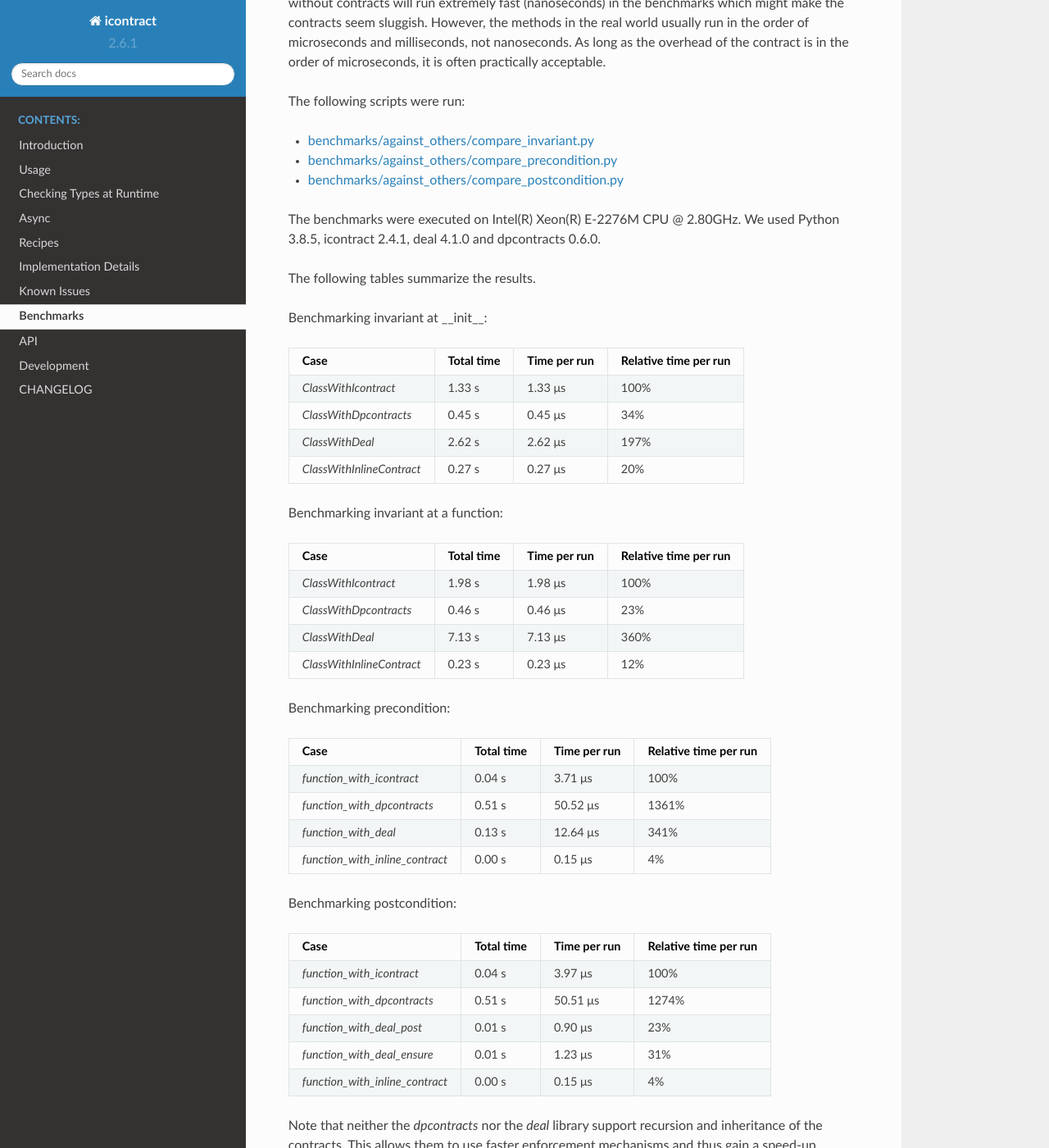
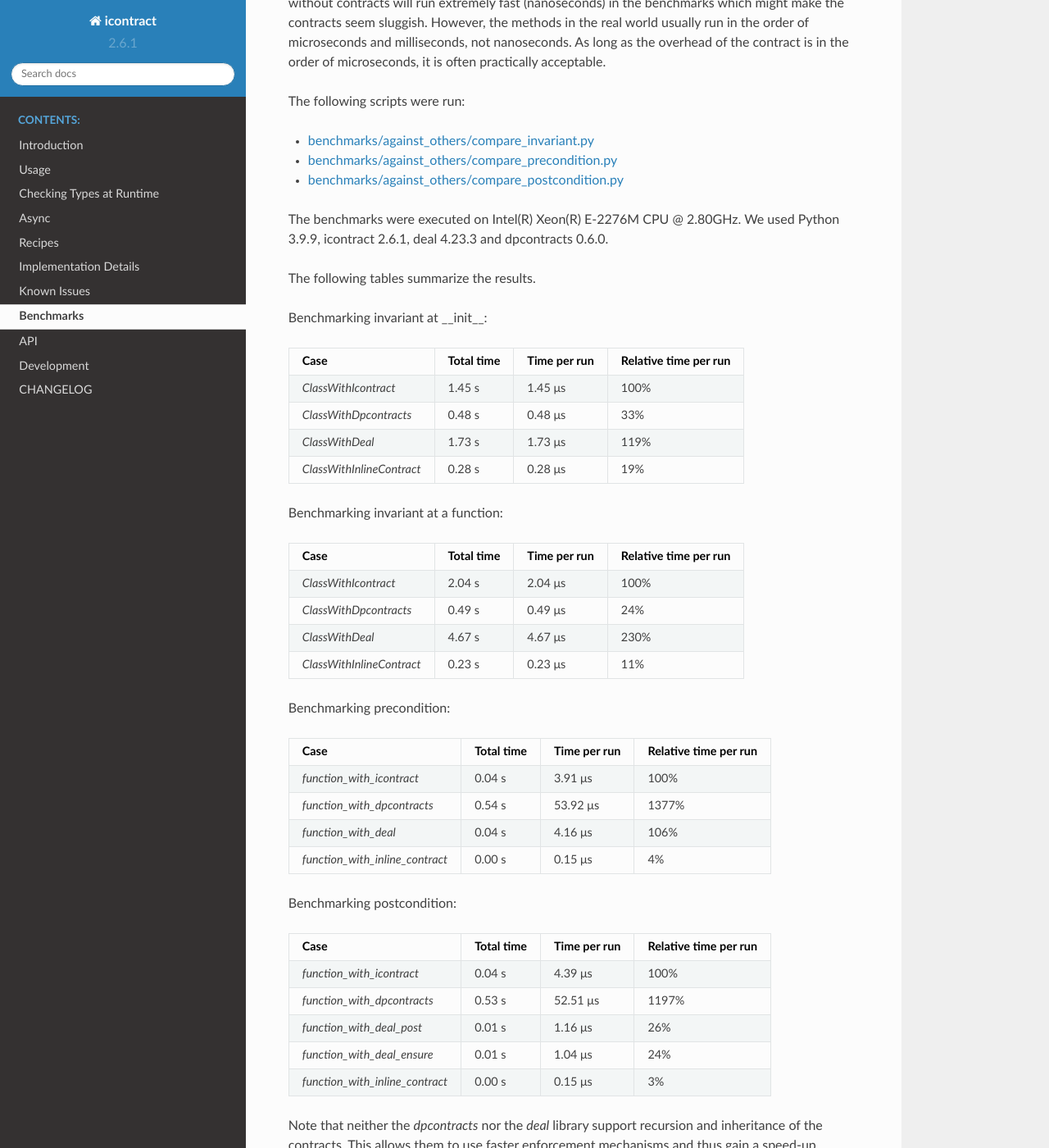
Before and after one commit to Parquery/icontract, a Sphinx documentation site: the page built from docs/source/benchmarks.rst, in a window 1280 px wide and 1400 px high, scrolled down 264 px. Shown: the whole window at 82% size. Built offline with Sphinx 7.4.7 and the Read the Docs theme 2.0.0, drawn with Linux system fonts in a browser that asks for light colours; the version number is read from the project's files by our own code.

Commit message:
Updated benchmarks and tests to use deal 4.23.3 (#246)
We updated the benchmarks and tests to compare with the newest deal
version 4.23.3.

Fixes #244.

```diff
--- a/benchmark.py
+++ b/benchmark.py
@@ -30,9 +30,9 @@ def benchmark_against_others(repo_root: pathlib.Path, overwrite: bool) -> None:
         out.append('\n')
 
         out.append(('The benchmarks were executed on {}.\nWe used Python {}, '
-                    'icontract {}, deal 4.1.0 and dpcontracts 0.6.0.\n\n').format(cpuinfo.get_cpu_info()['brand'],
-                                                                                  platform.python_version(),
-                                                                                  icontract.__version__))
+                    'icontract {}, deal 4.23.3 and dpcontracts 0.6.0.\n\n').format(cpuinfo.get_cpu_info()['brand'],
+                                                                                   platform.python_version(),
+                                                                                   icontract.__version__))
 
         out.append('The following tables summarize the results.\n\n')
         stdouts = []  # type: List[str]
--- a/docs/source/benchmarks.rst
+++ b/docs/source/benchmarks.rst
@@ -19,7 +19,7 @@ The following scripts were run:
 * `benchmarks/against_others/compare_postcondition.py <https://github.com/Parquery/icontract/tree/master/benchmarks/against_others/compare_postcondition.py>`_
 
 The benchmarks were executed on Intel(R) Xeon(R) E-2276M  CPU @ 2.80GHz.
-We used Python 3.8.5, icontract 2.4.1, deal 4.1.0 and dpcontracts 0.6.0.
+We used Python 3.9.9, icontract 2.6.1, deal 4.23.3 and dpcontracts 0.6.0.
 
 The following tables summarize the results.
 
@@ -28,10 +28,10 @@ Benchmarking invariant at __init__:
 =========================  ============  ==============  =======================
 Case                         Total time    Time per run    Relative time per run
 =========================  ============  ==============  =======================
-`ClassWithIcontract`             1.33 s         1.33 μs                     100%
-`ClassWithDpcontracts`           0.45 s         0.45 μs                      34%
-`ClassWithDeal`                  2.62 s         2.62 μs                     197%
-`ClassWithInlineContract`        0.27 s         0.27 μs                      20%
+`ClassWithIcontract`             1.45 s         1.45 μs                     100%
+`ClassWithDpcontracts`           0.48 s         0.48 μs                      33%
+`ClassWithDeal`                  1.73 s         1.73 μs                     119%
+`ClassWithInlineContract`        0.28 s         0.28 μs                      19%
 =========================  ============  ==============  =======================
 
 Benchmarking invariant at a function:
@@ -39,10 +39,10 @@ Benchmarking invariant at a function:
 =========================  ============  ==============  =======================
 Case                         Total time    Time per run    Relative time per run
 =========================  ============  ==============  =======================
-`ClassWithIcontract`             1.98 s         1.98 μs                     100%
-`ClassWithDpcontracts`           0.46 s         0.46 μs                      23%
-`ClassWithDeal`                  7.13 s         7.13 μs                     360%
-`ClassWithInlineContract`        0.23 s         0.23 μs                      12%
+`ClassWithIcontract`             2.04 s         2.04 μs                     100%
+`ClassWithDpcontracts`           0.49 s         0.49 μs                      24%
+`ClassWithDeal`                  4.67 s         4.67 μs                     230%
+`ClassWithInlineContract`        0.23 s         0.23 μs                      11%
 =========================  ============  ==============  =======================
 
 Benchmarking precondition:
@@ -50,9 +50,9 @@ Benchmarking precondition:
 ===============================  ============  ==============  =======================
 Case                               Total time    Time per run    Relative time per run
 ===============================  ============  ==============  =======================
-`function_with_icontract`              0.04 s         3.71 μs                     100%
-`function_with_dpcontracts`            0.51 s        50.52 μs                    1361%
-`function_with_deal`                   0.13 s        12.64 μs                     341%
+`function_with_icontract`              0.04 s         3.91 μs                     100%
+`function_with_dpcontracts`            0.54 s        53.92 μs                    1377%
+`function_with_deal`                   0.04 s         4.16 μs                     106%
 `function_with_inline_contract`        0.00 s         0.15 μs                       4%
 ===============================  ============  ==============  =======================
 
@@ -61,11 +61,11 @@ Benchmarking postcondition:
 ===============================  ============  ==============  =======================
 Case                               Total time    Time per run    Relative time per run
 ===============================  ============  ==============  =======================
-`function_with_icontract`              0.04 s         3.97 μs                     100%
-`function_with_dpcontracts`            0.51 s        50.51 μs                    1274%
-`function_with_deal_post`              0.01 s         0.90 μs                      23%
-`function_with_deal_ensure`            0.01 s         1.23 μs                      31%
-`function_with_inline_contract`        0.00 s         0.15 μs                       4%
+`function_with_icontract`              0.04 s         4.39 μs                     100%
+`function_with_dpcontracts`            0.53 s        52.51 μs                    1197%
+`function_with_deal_post`              0.01 s         1.16 μs                      26%
+`function_with_deal_ensure`            0.01 s         1.04 μs                      24%
+`function_with_inline_contract`        0.00 s         0.15 μs                       3%
 ===============================  ============  ==============  =======================
 
 
--- a/setup.py
+++ b/setup.py
@@ -55,8 +55,8 @@ setup(
             'mypy==0.950', 'pylint==2.13.9', 'yapf==0.20.2', 'tox>=3.0.0', 'pydocstyle>=6.1.1,<7', 'coverage>=4.5.1,<5',
             'docutils>=0.14,<1', 'pygments>=2.2.0,<3', 'dpcontracts==0.6.0', 'tabulate>=0.8.7,<1',
             'py-cpuinfo>=5.0.0,<6', 'typeguard>=2,<3', 'astor==0.8.1', 'numpy>=1,<2'
-        ] + (['deal==4.1.0'] if sys.version_info >= (3, 8) else []) + (['asyncstdlib==3.9.1']
-                                                                       if sys.version_info >= (3, 8) else []),
+        ] + (['deal==4.23.3'] if sys.version_info >= (3, 8) else []) + (['asyncstdlib==3.9.1']
+                                                                        if sys.version_info >= (3, 8) else []),
     },
     py_modules=['icontract'],
     package_data={"icontract": ["py.typed"]},
```
Also changed, not shown: 1 other file.
